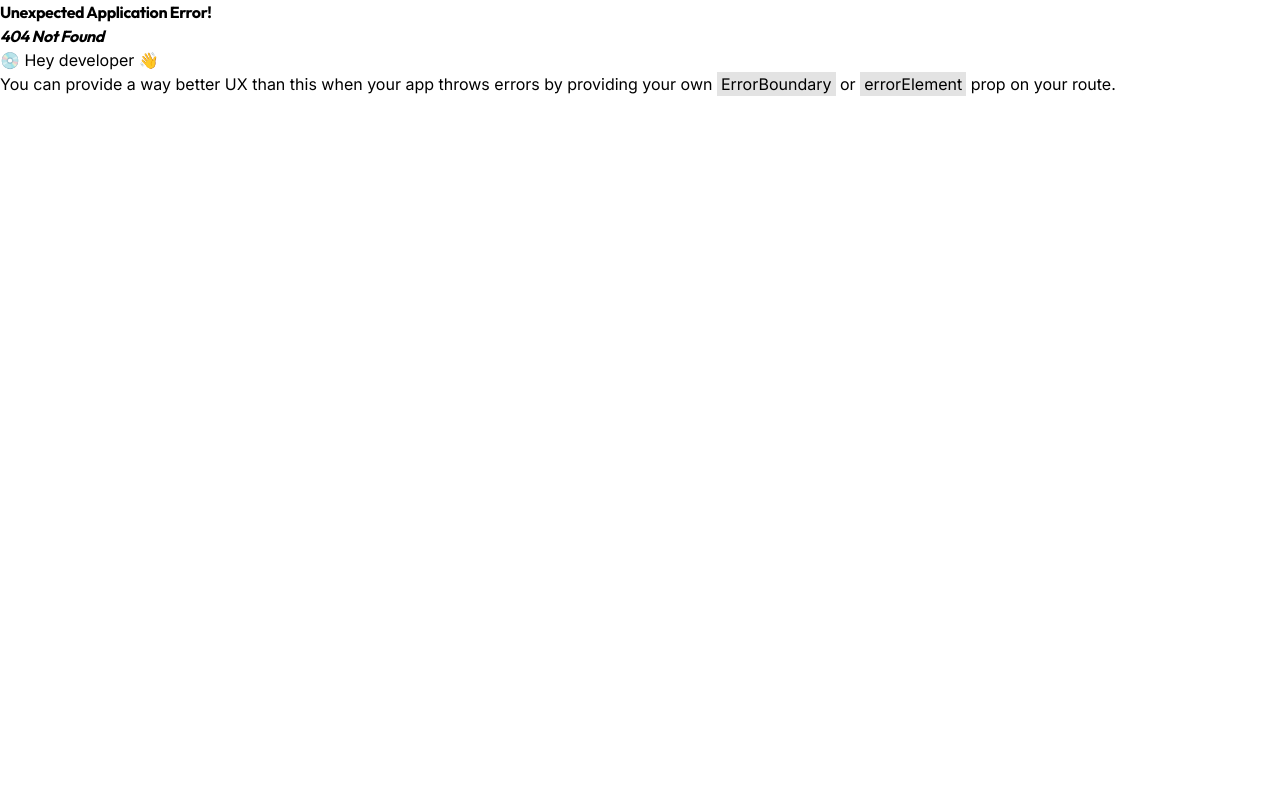
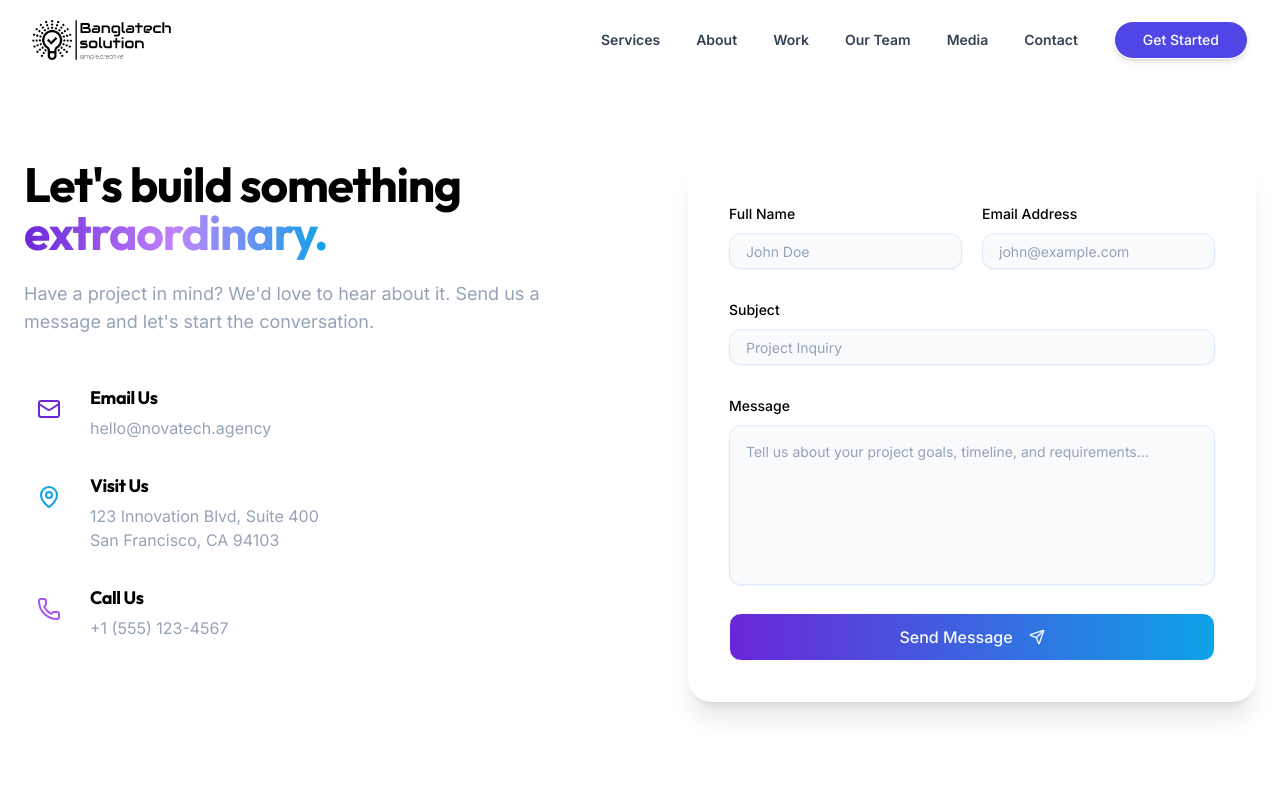
Before and after one commit to Mahii-11/software.com, a React (Vite) app: page /contact in a window 1280 px wide. Before the commit this address had no page. Shown: the top 800 px of the page. Built offline with nearby package versions, Linux system fonts and the light colour scheme.

Commit message:
initial comment

```diff
--- a/package.json
+++ b/package.json
@@ -10,6 +10,7 @@
     "preview": "vite preview"
   },
   "dependencies": {
+    "@radix-ui/react-label": "^2.1.8",
     "@radix-ui/react-slot": "^1.2.4",
     "@tailwindcss/typography": "^0.5.19",
     "class-variance-authority": "^0.7.1",
@@ -18,6 +19,7 @@
     "lucide-react": "^0.562.0",
     "react": "^19.2.0",
     "react-dom": "^19.2.0",
+    "react-hook-form": "^7.74.0",
     "react-icons": "^5.5.0",
     "react-router": "^7.11.0",
     "swiper": "^12.1.2",
--- a/src/components/Services.jsx
+++ b/src/components/Services.jsx
@@ -93,7 +93,7 @@ export function Services() {
       <div className="container mx-auto px-4 md:px-6">
         <div className="text-center mb-16">
           <h2 className="font-display font-bold text-slate-900 text-3xl md:text-4xl mb-4">
-            Our <span className="text-gradient">Expertise</span>
+            Our <span className="text-gradient">Services</span>
           </h2>
           <p className="text-slate-600 max-w-2xl mx-auto">
             We provide comprehensive digital solutions tailored to your unique
--- /dev/null
+++ b/src/components/ui/Textarea.jsx
@@ -0,0 +1,21 @@
+import React from "react";
+import { cn } from "../../lib/utils";
+
+const Textarea = React.forwardRef(({ className, ...props }, ref) => {
+  return (
+    <textarea
+      className={cn(
+        "flex min-h-[100px] w-full rounded-md border border-gray-200 bg-gray-50 px-3 py-2 text-base text-gray-800 placeholder:text-gray-400 shadow-sm transition-colors duration-200 resize-none " +
+          "focus-visible:outline-none focus-visible:ring-2 focus-visible:ring-gray-300 focus-visible:border-gray-300 " +
+          "disabled:cursor-not-allowed disabled:opacity-50 md:text-sm",
+        className
+      )}
+      ref={ref}
+      {...props}
+    />
+  );
+});
+
+Textarea.displayName = "Textarea";
+
+export { Textarea };
--- /dev/null
+++ b/src/components/ui/input.jsx
@@ -0,0 +1,22 @@
+import React from "react";
+import { cn } from "../../lib/utils";
+
+const Input = React.forwardRef(({ className, type, ...props }, ref) => {
+  return (
+    <input
+      type={type}
+      className={cn(
+        "flex h-9 w-full rounded-md border border-gray-200 bg-gray-50 px-3 py-2 text-base text-gray-800 placeholder:text-gray-400 shadow-sm transition-colors duration-200 " +
+          "focus-visible:outline-none focus-visible:ring-2 focus-visible:ring-gray-300 focus-visible:border-gray-300 " +
+          "disabled:cursor-not-allowed disabled:opacity-50 md:text-sm",
+        className
+      )}
+      ref={ref}
+      {...props}
+    />
+  );
+});
+
+Input.displayName = "Input";
+
+export { Input };
--- /dev/null
+++ b/src/pages/ContactForm.jsx
@@ -0,0 +1,146 @@
+/* eslint-disable no-unused-vars */
+import { Button } from "../components/ui/button";
+import { Input } from "../components/ui/input";
+import { Textarea } from "../components/ui/Textarea";
+import { Send, Mail, MapPin, Phone } from "lucide-react";
+import { motion } from "framer-motion";
+
+export function ContactForm() {
+  return (
+    <section id="contact" className="py-24 relative overflow-hidden">
+      <div className="container mx-auto px-4 md:px-6 mt-12 sm:mt-16">
+        <div className="grid grid-cols-1 lg:grid-cols-2 gap-12 lg:gap-24">
+
+          {/* Contact Info */}
+          <div>
+            <motion.h2
+              initial={{ opacity: 0, y: 20 }}
+              whileInView={{ opacity: 1, y: 0 }}
+              viewport={{ once: true }}
+              className="font-display font-bold text-3xl md:text-5xl mb-6"
+            >
+              Let's build something <br />
+              <span className="text-gradient">extraordinary.</span>
+            </motion.h2>
+
+            <p className="text-muted-foreground text-lg mb-12">
+              Have a project in mind? We'd love to hear about it. Send us a message and let's start the conversation.
+            </p>
+
+            <div className="space-y-8">
+              <div className="flex items-start gap-4">
+                <div className="p-3 rounded-lg bg-white/5 border border-white/10 text-primary">
+                  <Mail className="w-6 h-6" />
+                </div>
+                <div>
+                  <h4 className="font-bold text-lg mb-1">Email Us</h4>
+                  <p className="text-muted-foreground">hello@novatech.agency</p>
+                </div>
+              </div>
+
+              <div className="flex items-start gap-4">
+                <div className="p-3 rounded-lg bg-white/5 border border-white/10 text-secondary">
+                  <MapPin className="w-6 h-6" />
+                </div>
+                <div>
+                  <h4 className="font-bold text-lg mb-1">Visit Us</h4>
+                  <p className="text-muted-foreground">123 Innovation Blvd, Suite 400<br/>San Francisco, CA 94103</p>
+                </div>
+              </div>
+
+              <div className="flex items-start gap-4">
+                <div className="p-3 rounded-lg bg-white/5 border border-white/10 text-purple-500">
+                  <Phone className="w-6 h-6" />
+                </div>
+                <div>
+                  <h4 className="font-bold text-lg mb-1">Call Us</h4>
+                  <p className="text-muted-foreground">+1 (555) 123-4567</p>
+                </div>
+              </div>
+            </div>
+          </div>
+
+
+            {/* Form */}
+<motion.div
+  initial={{ opacity: 0, x: 50 }}
+  whileInView={{ opacity: 1, x: 0 }}
+  viewport={{ once: true }}
+  className="glass-card p-6 md:p-10 rounded-3xl shadow-xl"
+>
+  <form className="space-y-7">
+
+    {/* Name + Email */}
+    <div className="grid grid-cols-1 md:grid-cols-2 gap-5">
+      <div className="space-y-2">
+        <label className="text-sm font-medium text-black">
+          Full Name
+        </label>
+        <Input
+          placeholder="John Doe"
+           className="w-full bg-[#f8fafc] border border-[#dbeafe] rounded-xl px-4 py-3
+           text-slate-700 placeholder:text-slate-400
+           focus:outline-none focus:ring-2 focus:ring-[#93c5fd]
+           focus:border-[#93c5fd] transition"
+        />
+      </div>
+
+      <div className="space-y-2">
+        <label className="text-sm font-medium text-black">
+          Email Address
+        </label>
+        <Input
+          placeholder="john@example.com"
+           className="w-full bg-[#f8fafc] border border-[#dbeafe] rounded-xl px-4 py-3
+           text-slate-700 placeholder:text-slate-400
+           focus:outline-none focus:ring-2 focus:ring-[#93c5fd]
+           focus:border-[#93c5fd] transition"
+        />
+      </div>
+    </div>
+
+    {/* Subject */}
+    <div className="space-y-2">
+      <label className="text-sm font-medium text-black">
+        Subject
+      </label>
+      <Input
+        placeholder="Project Inquiry"
+         className="w-full bg-[#f8fafc] border border-[#dbeafe] rounded-xl px-4 py-3
+           text-slate-700 placeholder:text-slate-400
+           focus:outline-none focus:ring-2 focus:ring-[#93c5fd]
+           focus:border-[#93c5fd] transition"
+      />
+    </div>
+
+    {/* Message */}
+    <div className="space-y-2">
+      <label className="text-sm font-medium text-black">
+        Message
+      </label>
+      <Textarea
+        placeholder="Tell us about your project goals, timeline, and requirements..."
+         className="w-full min-h-[160px] bg-[#f8fafc] border border-[#dbeafe] rounded-xl p-4
+           text-slate-700 placeholder:text-slate-400 resize-none
+           focus:outline-none focus:ring-2 focus:ring-[#93c5fd]
+           focus:border-[#93c5fd] transition"
+      />
+    </div>
+
+    {/* Button */}
+    <Button
+      type="submit"
+      className="w-full h-12 text-base font-medium rounded-xl
+                 bg-gradient-to-r from-primary to-secondary
+                 hover:opacity-90 active:scale-[0.99] transition-all"
+    >
+      Send Message
+      <Send className="ml-2 w-4 h-4" />
+    </Button>
+  </form>
+</motion.div>
+        </div>
+      </div>
+    </section>
+  );
+}
```
Also changed, not shown: src/App.jsx (+8 -0 lines), vercel.json (added), 1 other file (tests, documents, lock files or other folders).
